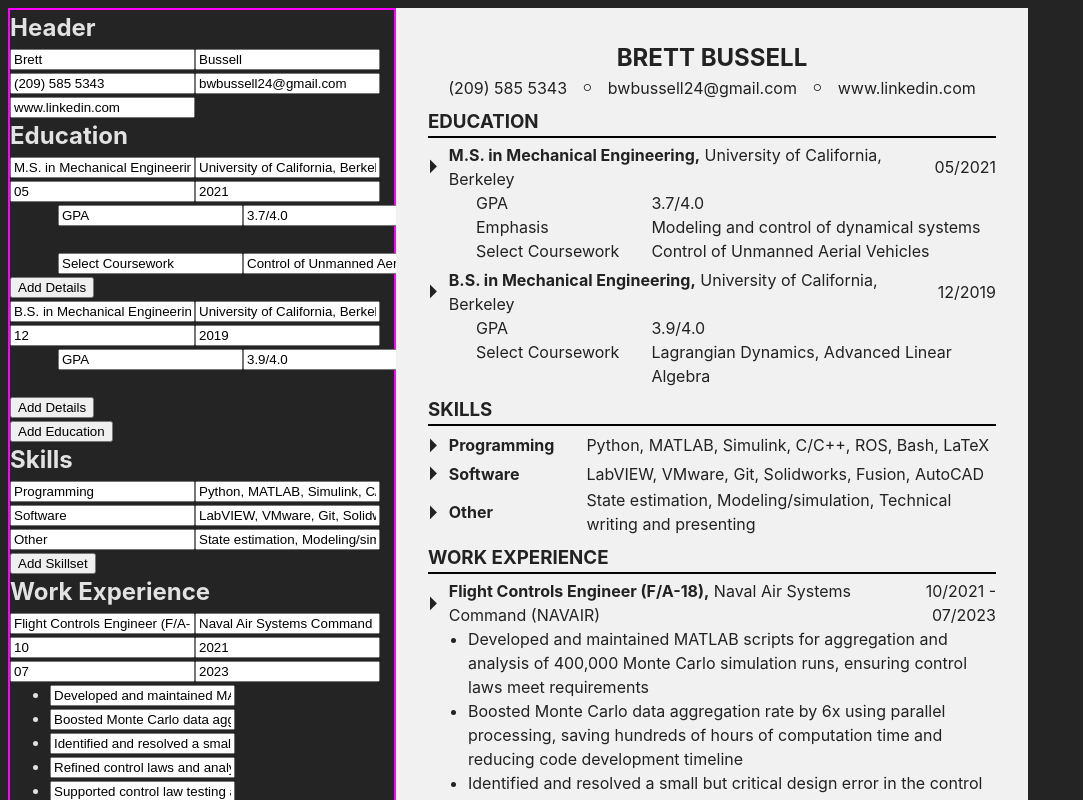
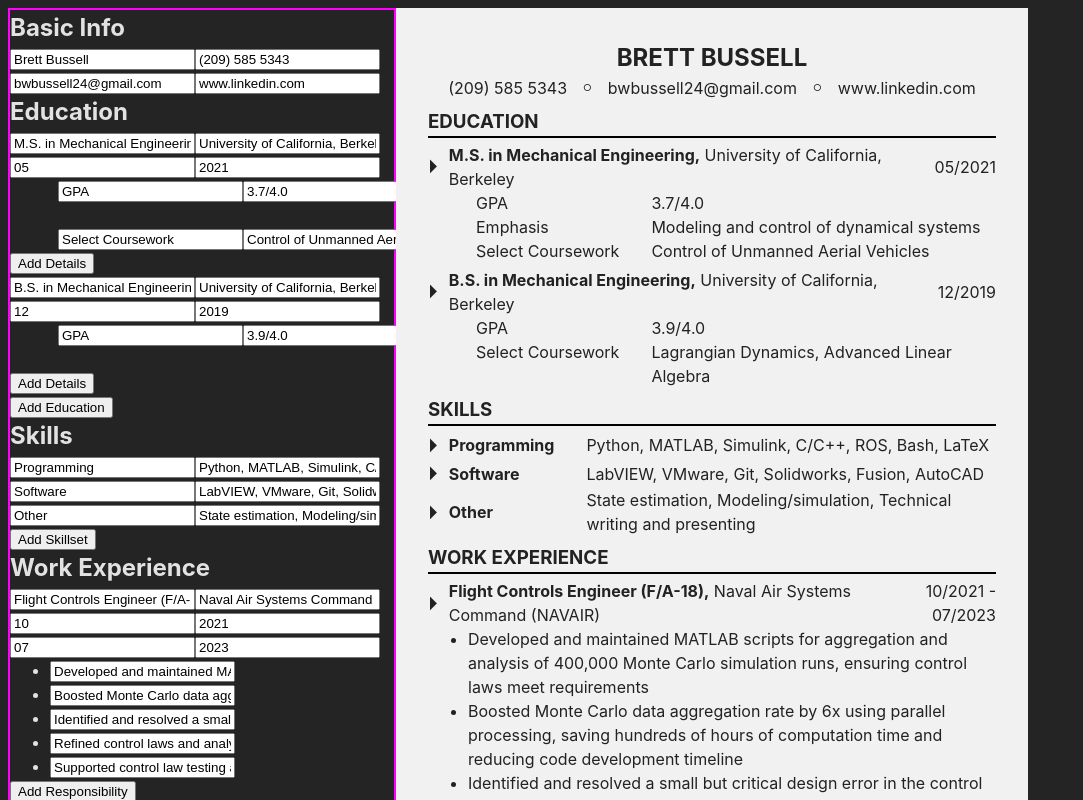
Before and after one commit to sourdoughbredd/resume-builder, a React (Vite) app: page / in a window 1280 px wide. Shown: the top 800 px of the page, without its empty margins (0-1083 px from the left). Built offline with nearby package versions, Linux system fonts and the light colour scheme.

Commit message:
Combine first and last name into full name for flexibility

```diff
--- a/src/components/form/HeaderForm.jsx
+++ b/src/components/form/HeaderForm.jsx
@@ -4,17 +4,8 @@ export default function HeaderForm({ headerInfo, setHeaderInfo }) {
     let newInfo = { ...headerInfo };
 
     // Name Changed
-    if (e.target.id === "firstname" || e.target.id === "lastname") {
-      let oldFirst = "";
-      let oldLast = "";
-      if (newInfo.name) {
-        [oldFirst, oldLast] = newInfo.name.split(" ");
-      }
-      if (e.target.id === "firstname") {
-        newInfo.name = e.target.value + " " + oldLast;
-      } else {
-        newInfo.name = oldFirst + " " + e.target.value;
-      }
+    if (e.target.id === "name") {
+      newInfo.name = e.target.value;
       setHeaderInfo(newInfo);
       return;
     }
@@ -41,28 +32,15 @@ export default function HeaderForm({ headerInfo, setHeaderInfo }) {
     }
   }
 
-  // Extract first and last name
-  let [firstName, lastName] = headerInfo.name.split(" ");
-  firstName = firstName === undefined ? "" : firstName;
-  lastName = lastName === undefined ? "" : lastName;
-
   return (
     <form className="header-form">
       <input
         type="text"
-        name="firstname"
-        id="firstname"
-        placeholder="First Name"
+        name="name"
+        id="name"
+        placeholder="Full Name"
         onChange={infoChanged}
-        value={firstName}
-      />
-      <input
-        type="text"
-        name="lastname"
-        id="lastname"
-        placeholder="Last Name"
-        onChange={infoChanged}
-        value={lastName}
+        value={headerInfo.name}
       />
       <input
         type="tel"
--- a/src/components/form/ResumeForm.jsx
+++ b/src/components/form/ResumeForm.jsx
@@ -48,7 +48,7 @@ export default function ResumeForm({ resumeInfo, setResumeInfo }) {
 
   return (
     <div className="resume-form">
-      <FormSection name="Header">
+      <FormSection name="Basic Info">
         <HeaderForm
           headerInfo={headerInfo}
           setHeaderInfo={setHeaderInfo}
```
